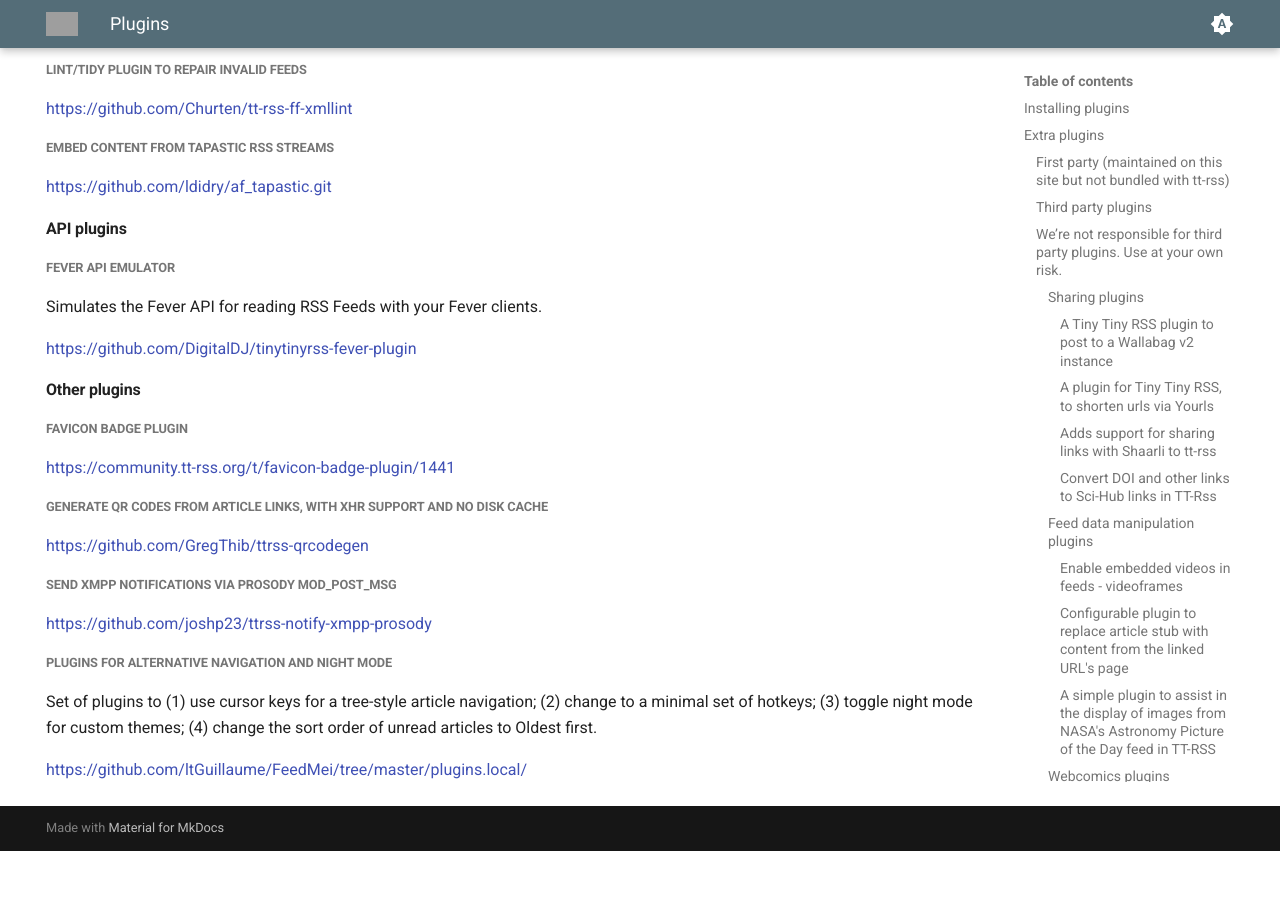
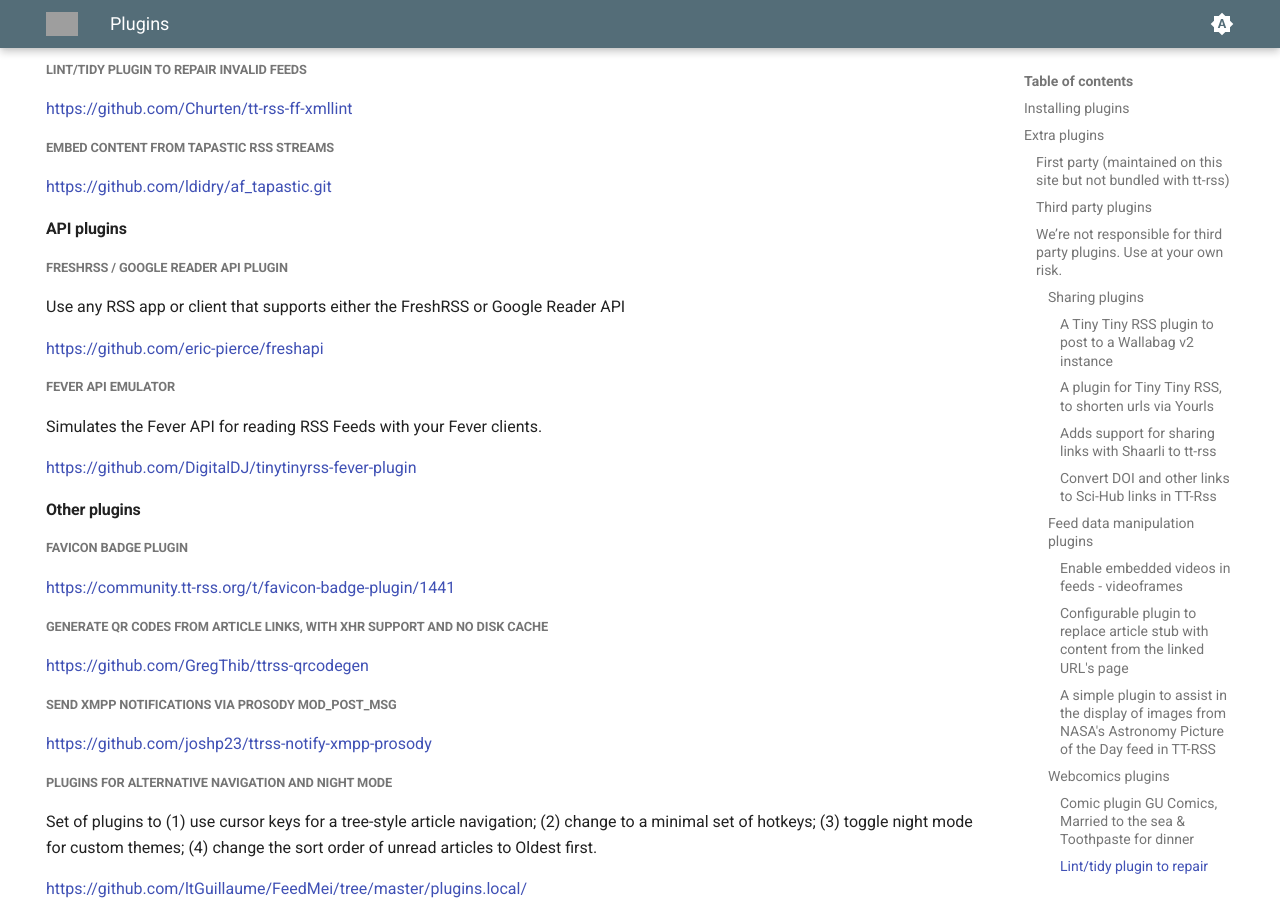
Before and after one commit to supahgreg/tt-rss-web-static, an MkDocs documentation site: the page built from docs/Plugins.md, in a window 1280 px wide and 900 px high, scrolled down 1808 px. Built offline with MkDocs 1.6.1 and Material for MkDocs 9.7.7, drawn with Linux system fonts in a browser that asks for light colours; before the commit the page ends 2659 px from its top, so only the background shows below that.

Commit message:
Update Plugins.md

```diff
--- a/docs/Plugins.md
+++ b/docs/Plugins.md
@@ -100,6 +100,12 @@
 
 #### API plugins
 
+##### FreshRSS / Google Reader API Plugin
+
+Use any RSS app or client that supports either the FreshRSS or Google Reader API
+
+https://github.com/eric-pierce/freshapi
+
 ##### Fever API emulator
 
 Simulates the Fever API for reading RSS Feeds with your Fever clients.
```
